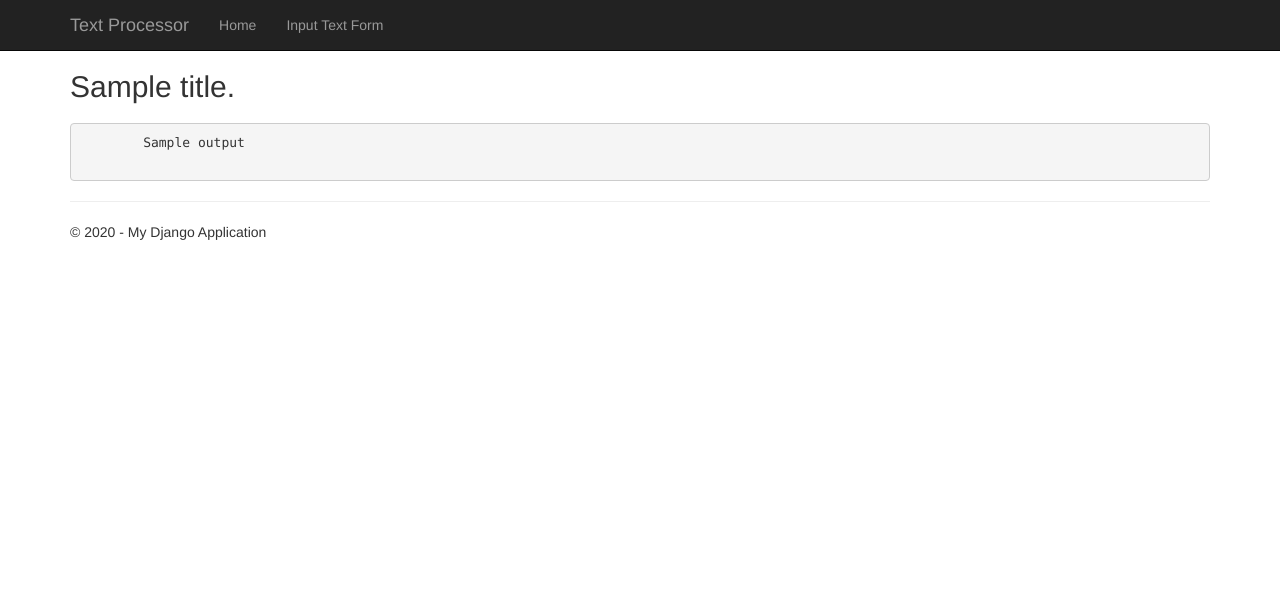
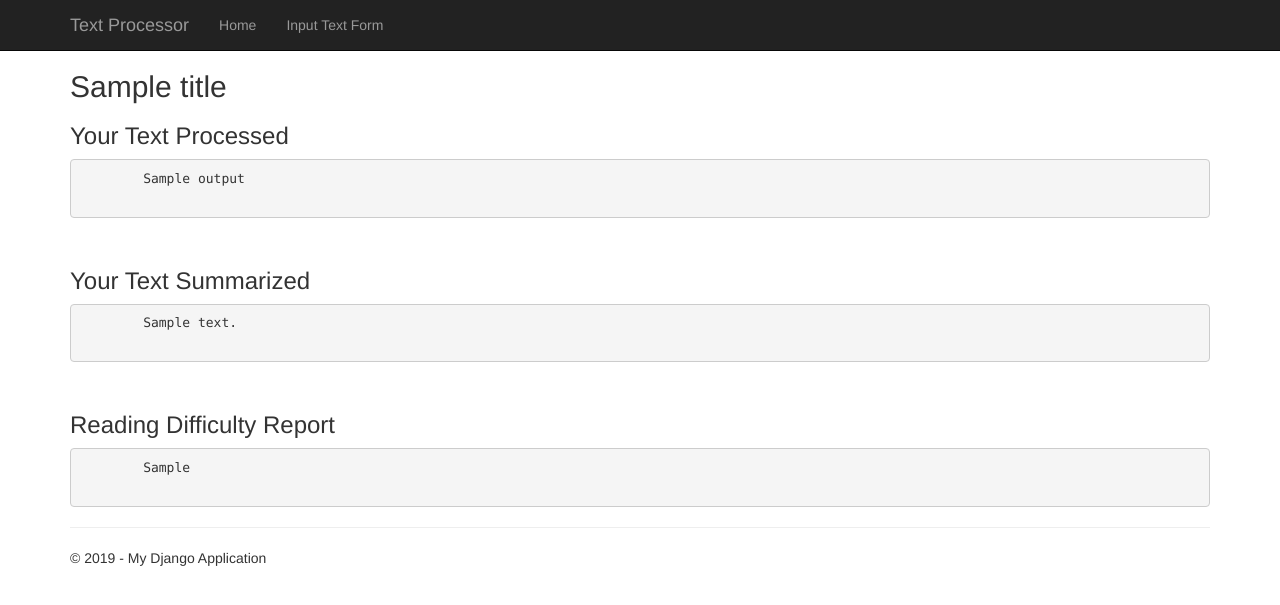
Before and after one commit to nhanguyen66/CIS440_Group4, a Django app: template ContentManagmentSystem/ContentManagmentSystem/app/templates/app/output.html in a window 1280 px wide. Shown: the top 605 px of the page. Run offline with Django 3.2, Linux system fonts and the light colour scheme; the template is opened without the code that fills it: most values are stand-ins (such as "Sample title", 1, 10 or a date in 2020); some libraries are stand-ins or nearby versions.

Commit message:
added thingys for text reporting and summarizing

```diff
--- a/ContentManagmentSystem/ContentManagmentSystem/app/templates/app/layout.html
+++ b/ContentManagmentSystem/ContentManagmentSystem/app/templates/app/layout.html
@@ -37,7 +37,7 @@
 {% block content %}{% endblock %}
         <hr/>
         <footer>
-            <p>&copy; {{ year }} - My Django Application</p>
+            <p>&copy; {{ "2019" }} - My Django Application</p>
         </footer>
     </div>
 
--- a/ContentManagmentSystem/ContentManagmentSystem/app/templates/app/output.html
+++ b/ContentManagmentSystem/ContentManagmentSystem/app/templates/app/output.html
@@ -2,13 +2,23 @@
 
 {% block content %}
 
-<h2>{{ title }}.</h2>
-<h3>{{ message }}</h3>
+<h2>{{ title }}</h2>
+<h3>{{ "Your Text Processed" }}</h3>
 
 <div>
     <pre>
         {{ output }}
     </pre>
+    <br />
+    <h3>Your Text Summarized</h3>
+    <pre>
+        {{ summarizedText }}
+    </pre>
+    <br />
+    <h3>Reading Difficulty Report</h3>
+    <pre>
+        {{ difficultyReport }}
+    </pre>
 </div>
 
 {% endblock %}
--- a/ContentManagmentSystem/ContentManagmentSystem/app/views.py
+++ b/ContentManagmentSystem/ContentManagmentSystem/app/views.py
@@ -33,6 +33,8 @@ def textbox(request):
             #all functions edit the obj.textoutput variable
             obj.process_text()
             #obj.check_spelling() #needs changing
+            obj.check_difficulty()
+            obj.summarize_text()
 
             #sending to output page with the textoutput from the model
             return render(request,
@@ -41,7 +43,9 @@ def textbox(request):
                     'title':'Output',
                     'message':'Your output page.',
                     'year':datetime.now().year,
-                    'output': obj.textoutput
+                    'output': obj.textoutput,
+                    'difficultyReport':obj.difficultyReport,
+                    'summarizedText':obj.summarizedText
                 })
     else:
         return render(request, "app/textbox.html", {"form": form})
```
Also changed, not shown: ContentManagmentSystem/ContentManagmentSystem/app/models.py (+14 -1 lines).
